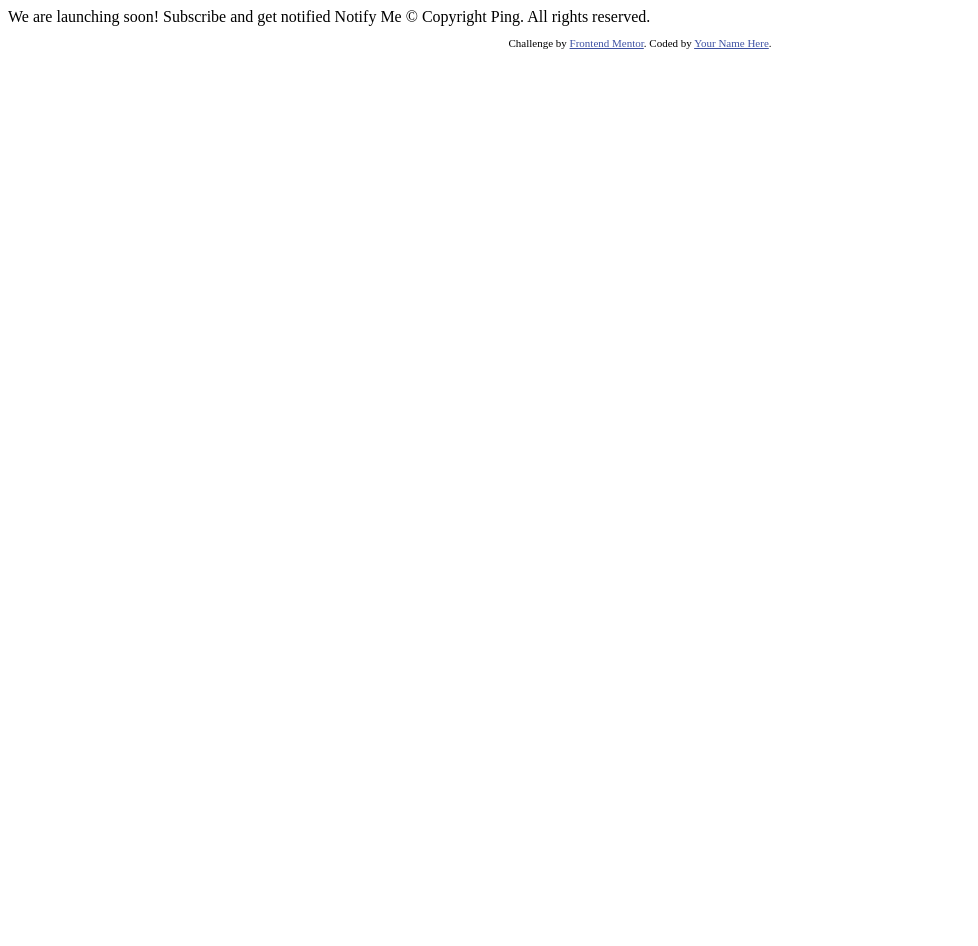
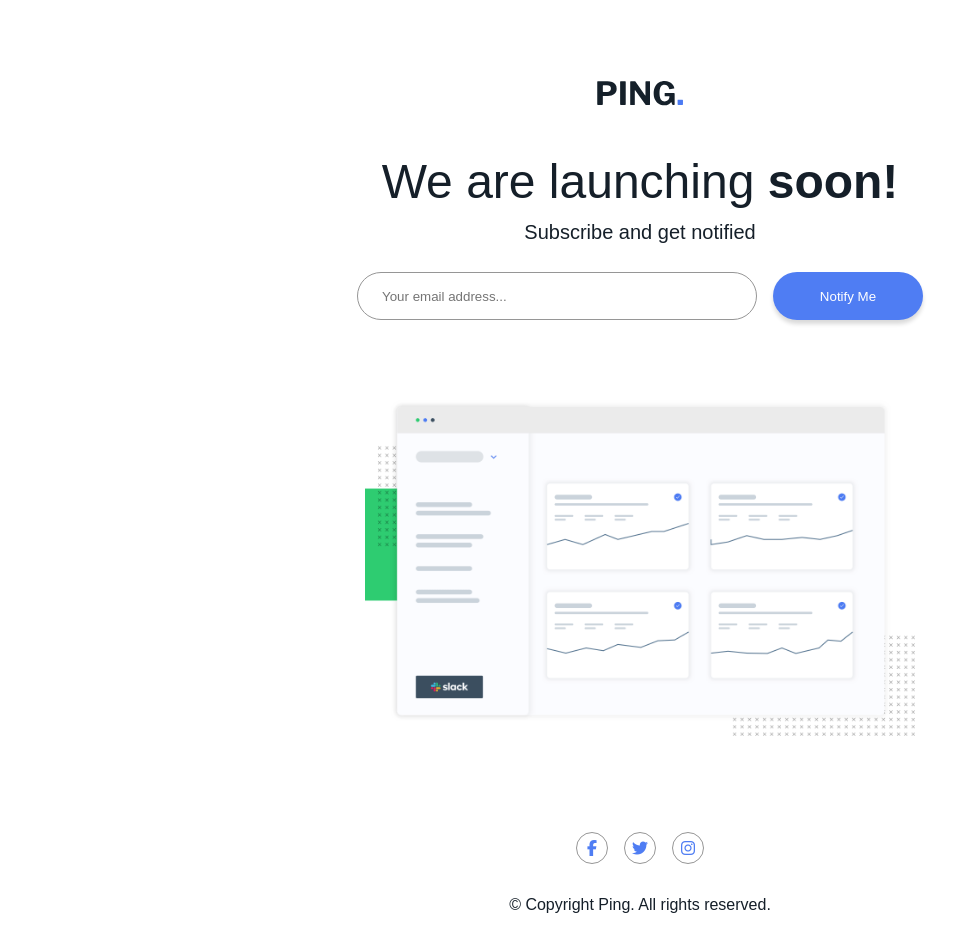
Before and after one commit to Dubidek17/FrontEnd_Mentor-Coming_Soon_Page, a plain HTML site: page index.html in a window 1280 px wide. Shown: the whole page, without its empty margins (0-978 px from the left). Before the commit the page ends 800 px from the top, so only its background shows below. Drawn offline with Linux system fonts and the light colour scheme.

```diff
--- /dev/null
+++ b/app.js
@@ -0,0 +1,23 @@
+// - Receive an error message when the `form` is submitted if:
+// 	- The `input` field is empty. The message for this error should say *"Whoops! It looks like you forgot to add your email"*
+// 	- The email address is not formatted correctly (i.e. a correct email address should have this structure: `name@host.tld`). The message for this error should say *"Please provide a valid email address"*
+
+let button = document.getElementById("button");
+let emailInput = document.getElementById("emailInput");
+let errorMessage = document.getElementById("errorMessage");
+
+button.addEventListener("click", function(){
+    let email = emailInput.value;
+    console.log(email);
+    checkEmail(email);
+})
+
+function checkEmail(email) {
+    if (email == "") {
+        errorMessage.innerText = "Whoops! It looks like you forgot to add your email";
+    }
+
+    else if ("@" in email) {
+        errorMessage.innerText = "Please provide a valid email address";
+    }
+}
--- a/index.html
+++ b/index.html
@@ -1,34 +1,42 @@
 <!DOCTYPE html>
 <html lang="en">
+
 <head>
   <meta charset="UTF-8">
-  <meta name="viewport" content="width=device-width, initial-scale=1.0"> <!-- displays site properly based on user's device -->
+  <meta name="viewport" content="width=device-width, initial-scale=1.0">
+  <link rel="icon" type="image/png" sizes="32x32" href="./images/favicon-32x32.png">
+  <title>Frontend Mentor | Ping coming soon page</title>
+  <link rel="stylesheet" href="style.css">
+</head>
 
-  <link rel="icon" type="image/png" sizes="32x32" href="./images/favicon-32x32.png">
-
-  <title>Frontend Mentor | Ping coming soon page</title>
-
-  <!-- Feel free to remove these styles or customise in your own stylesheet 👍 -->
-  <style>
-    .attribution { font-size: 11px; text-align: center; }
-    .attribution a { color: hsl(228, 45%, 44%); }
-  </style>
-</head>
 <body>
 
-  We are launching soon!
+  <img src="./images/logo.svg" alt="Logo" class="logo">
+  <h1>We are launching <strong> soon!</strong></h1>
+  <p class="subscribeText">Subscribe and get notified</p>
+  <form action="">
+    <input type="text" placeholder="Your email address..." id="emailInput">
+    <button id="button">Notify Me</button>
+    <p class="errorMessage" id="errorMessage"></p>
+  </form>
 
-  Subscribe and get notified
+  <img src="./images/illustration-dashboard.png" class="illustration">
+  <div class="icons">
+    <div class="icon">
+      <i class="fa-brands fa-facebook-f"></i>
+    </div>
+    <div class="icon">
+      <i class="fa-brands fa-twitter"></i>
+    </div>
+    <div class="icon">
+      <i class="fa-brands fa-instagram"></i>
+    </div>
+  </div>
+  <p class="copyright">&copy; Copyright Ping. All rights reserved.</p>
 
-  Notify Me
+  <script src="https://kit.fontawesome.com/5676e940b1.js" crossorigin="anonymous"></script>
+  <script src="app.js"></script>
 
-  &copy; Copyright Ping. All rights reserved.
+</body>
 
-  <footer>
-    <p class="attribution">
-      Challenge by <a href="https://www.frontendmentor.io?ref=challenge" target="_blank">Frontend Mentor</a>.
-      Coded by <a href="#">Your Name Here</a>.
-    </p>
-  </footer>
-</body>
 </html>
--- /dev/null
+++ b/style.css
@@ -0,0 +1,118 @@
+:root {
+    --blue: hsl(223, 87%, 63%);
+    --pale-blue: hsl(223, 100%, 88%);
+    --light-red: hsl(354, 100%, 66%);
+    --gray: hsl(0, 0%, 59%);
+    --very-dark-blue: hsl(209, 33%, 12%);
+    --white: #fff;
+}
+
+@import url('https://fonts.googleapis.com/css2?family=Libre+Franklin:ital,wght@0,100..900;1,100..900&display=swap');
+
+* {
+    margin: 0;
+    padding: 0;
+    box-sizing: border-box;
+}
+
+body {
+    font-family: "Libre Franklin", sans-serif;
+    background-color: var(--white);
+    display: flex;
+    flex-direction: column;
+    align-items: center;
+    min-height: 100vh;
+    padding: 32px 0;
+}
+
+.logo {
+    margin: 48px 0;
+}
+
+h1 {
+    font-family: "Libre Franklin", sans-serif;
+    color: var(--very-dark-blue);
+    font-weight: 300;
+    font-size: 48px;
+}
+
+.subscribeText {
+    font-size: 20px;
+    margin: 12px 0;
+    color: var(--very-dark-blue);
+}
+
+form {
+    display: flex;
+    gap: 16px;
+    margin: 16px 0;
+    position: relative;
+}
+
+input {
+    width: 400px;
+    height: 48px;
+    border-radius: 24px;
+    border: 1px solid var(--gray);
+    padding-left: 24px;
+}
+
+button {
+    width: 150px;
+    color: var(--white);
+    background: var(--blue);
+    border: none;
+    height: 48px;
+    border-radius: 24px;
+    box-shadow: 0 4px 4px rgba(0, 0, 0, 0.15);
+    cursor: pointer;
+    transition: all .3s;
+}
+
+button:hover {
+    background: hsl(223, 69%, 68%);
+}
+
+.errorMessage {
+    position: absolute;
+    bottom: -24px;
+    left: 32px;
+    font-size: 12px;
+    color: var(--light-red);
+}
+
+.illustration {
+    width: 550px;
+    margin: 64px 0;
+}
+
+.icons {
+    display: flex;
+    justify-content: center;
+    align-items: center;
+    gap: 16px;
+    margin: 32px 0;
+}
+
+.icon {
+    border: 1px solid var(--gray);
+    border-radius: 50%;
+    width: 32px;
+    height: 32px;
+    display: flex;
+    justify-content: center;
+    align-items: center;
+    cursor: pointer;
+    color: var(--blue);
+    transition: all .3s;
+}
+
+.icon:hover {
+    border: 1px solid var(--blue);
+    background: var(--blue);
+    color: var(--white);
+}
+
+.copyright {
+    color: var(--very-dark-blue);
+}
```
